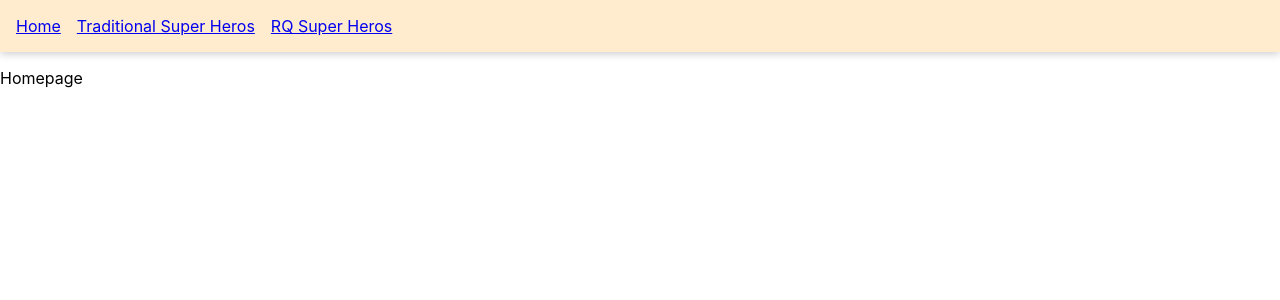
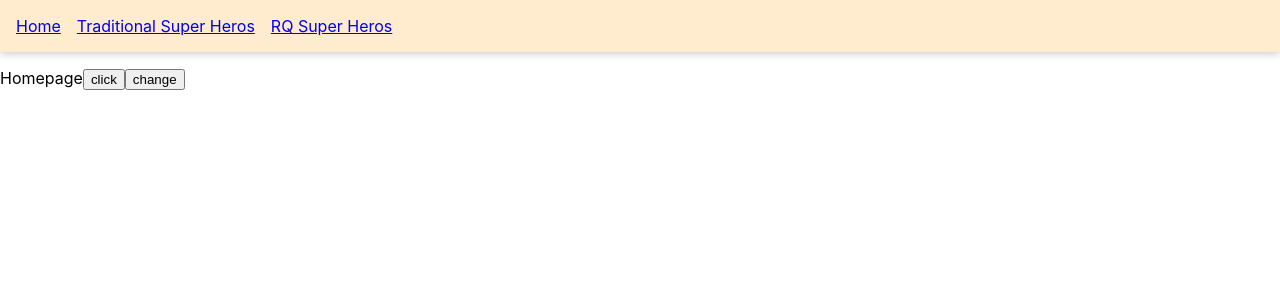
Before and after one commit to NidhitheCoder/advanced-react, a React (Create React App) app in the folder react-query/react-query-demo/: page / in a window 1280 px wide. Shown: the top 300 px of the page. Built offline with nearby package versions, Linux system fonts and the light colour scheme.

Commit message:
feat: implement parallel queries with superheros and friends

```diff
--- a/react-query/react-query-demo/src/components/Home.page.js
+++ b/react-query/react-query-demo/src/components/Home.page.js
@@ -1,8 +1,45 @@
+import axios from "axios";
+import { useEffect, useState } from "react";
+import { useNavigate } from "react-router-dom";
 
 export const HomePage = () => {
+  const navigate = useNavigate();
+  const [loginData, setLoginData] = useState();
+  const handleSubmit = () => {
+    axios.post('https://school-lorien.herokuapp.com/api/token/', {
+      email: 'admin@gmail.com',
+      password: 'admin1231'
+    }, {
+      headers: {
+        'Content-Type': 'application/json',
+      },
+    })
+      .then((response) => {
+        const decodedUserData = JSON.parse(atob(response.data.access.split(".")[1]));
+        setLoginData(decodedUserData);
+      })
+      .catch((err) => {
+        // show error message
+        console.log('error is', err);
+      });
+  };
+
+  useEffect(() => {
+    if(loginData) {
+      loginData.is_admin && navigate('/adminDashboard');
+      !loginData.is_admin && navigate('/teachersDashboard');
+    }
+  }, [loginData, navigate]);
+
   return (
     <div>
       Homepage
+      <button onClick={handleSubmit}>
+        click
+      </button>
+      <button onClick={() => navigate('/rq-super-heros') }>
+        change
+      </button>
     </div>
   )
 }
--- a/react-query/react-query-demo/src/components/ParallelQueries.page.js
+++ b/react-query/react-query-demo/src/components/ParallelQueries.page.js
@@ -1,3 +1,18 @@
+import { useQuery } from 'react-query';
+import axios from 'axios';
+
+const fetchSuperHeros = () => {
+  return axios.get('http://localhost:4000/superheros');
+};
+
+const fetchFriends = () => {
+  return axios.get('http://localhost:4000/friends');
+};
+
 export const ParallelQueriesPage = () => {
+
+ const { data: superHeros } = useQuery('super-heros', fetchSuperHeros);
+const { data: friends } = useQuery('friends', fetchFriends);
+
   return <div>Parallel Queries page</div>
 }
```
Also changed, not shown: react-query/react-query-demo/src/api.js (added, +17 -0 lines).
